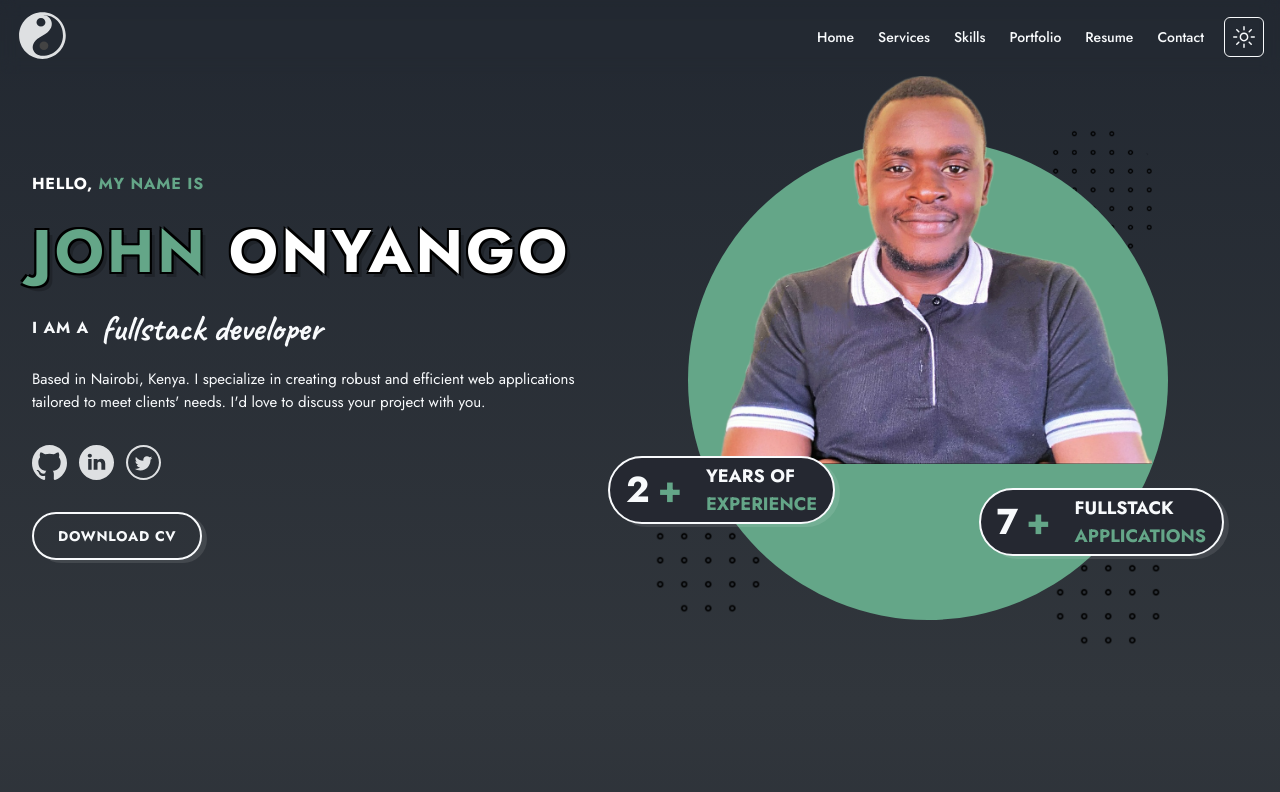
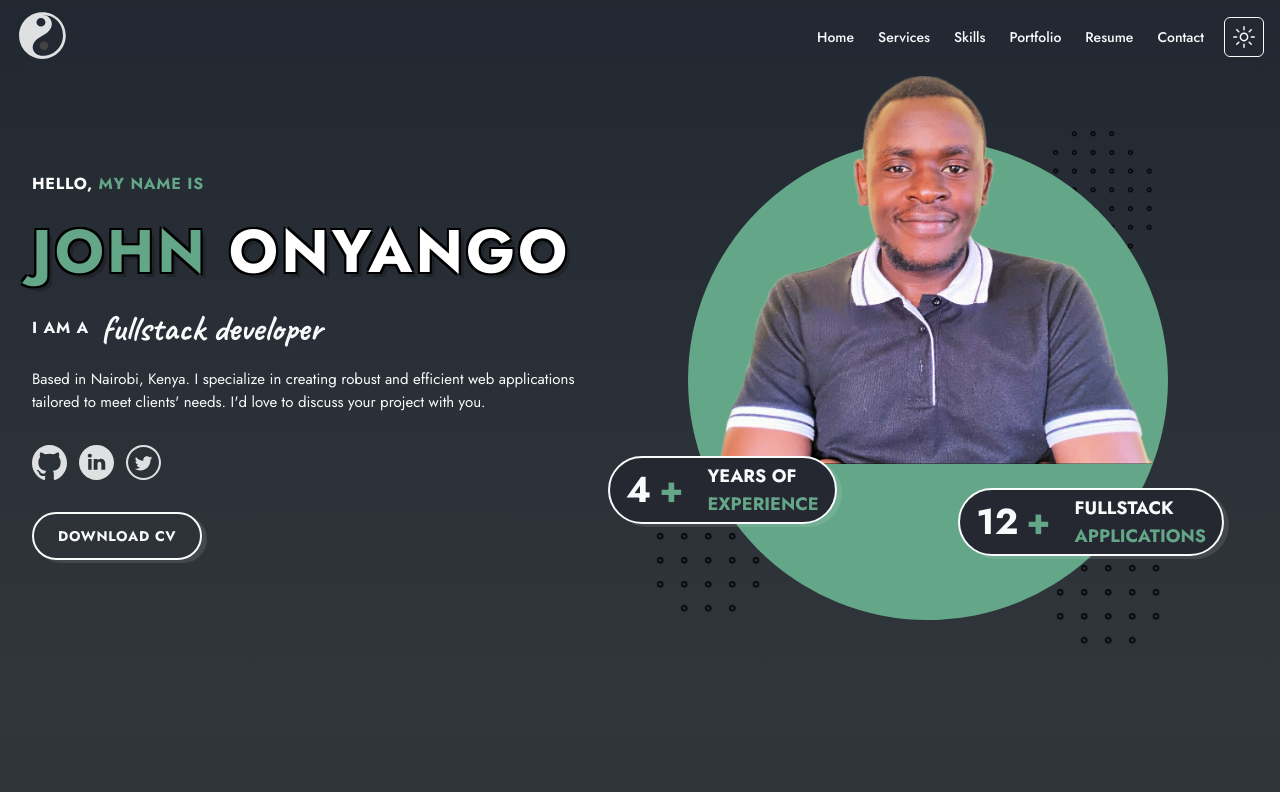
Before and after one commit to johnpatrick254/portfolio-v2, a Next.js app: page / in a window 1280 px wide. Shown: the top 792 px of the page. Built offline with nearby package versions, Linux system fonts and the light colour scheme.

Commit message:
Update work experience

```diff
--- a/src/components/hero/Hero.tsx
+++ b/src/components/hero/Hero.tsx
@@ -143,7 +143,7 @@ function Hero() {
             </span>
             <span className=" absolute bottom-28 left-8 z-20 flex items-center justify-center space-x-2 rounded-3xl border-2 border-card-foreground bg-background px-4 py-1 font-bold shadow-pill transition-all delay-75 ease-in-out hover:shadow-none md:bottom-40 md:left-6 md:space-x-4 md:rounded-[65px] md:px-4  md:py-2 lg:bottom-32 lg:left-0 lg:space-x-3 lg:py-1 xl:bottom-44 xl:space-x-6 ">
               <span className="w-1/2  space-x-2 text-xl leading-5 md:text-4xl lg:text-2xl xl:text-4xl">
-                <span>2</span>
+                <span>4</span>
                 <span className="text-mainGreen ">+</span>
               </span>
               <span className="flex flex-col text-[10px] md:text-base lg:text-[12px] xl:text-lg">
@@ -153,7 +153,7 @@ function Hero() {
             </span>
             <span className=" absolute bottom-20 right-8 z-20 flex items-center justify-center space-x-2 rounded-3xl border-2 border-card-foreground bg-background px-4 py-1 font-bold shadow-pill transition-all delay-75 ease-in-out hover:shadow-none md:bottom-32 md:space-x-4 md:rounded-[65px] md:px-4 md:py-2 lg:bottom-20 lg:right-2 lg:space-x-3 lg:py-1 xl:bottom-36 xl:right-6 xl:space-x-6">
               <span className="w-1/2 space-x-2 text-xl leading-5 md:text-4xl  lg:text-2xl xl:text-4xl">
-                <span>7</span>
+                <span>12</span>
                 <span className="text-mainGreen ">+</span>
               </span>
               <span className="xl:text-lg]  flex flex-col text-[10px] md:text-base lg:text-[12px] xl:text-lg">
```
